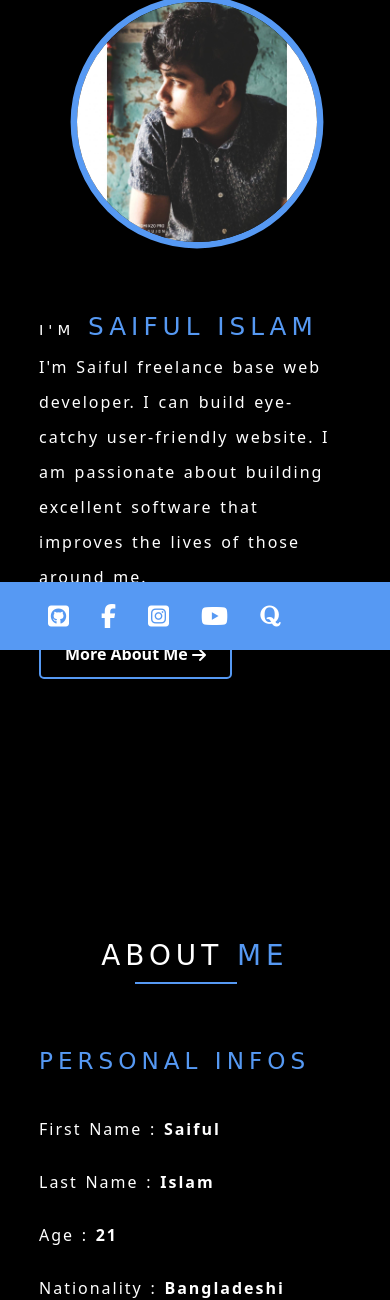
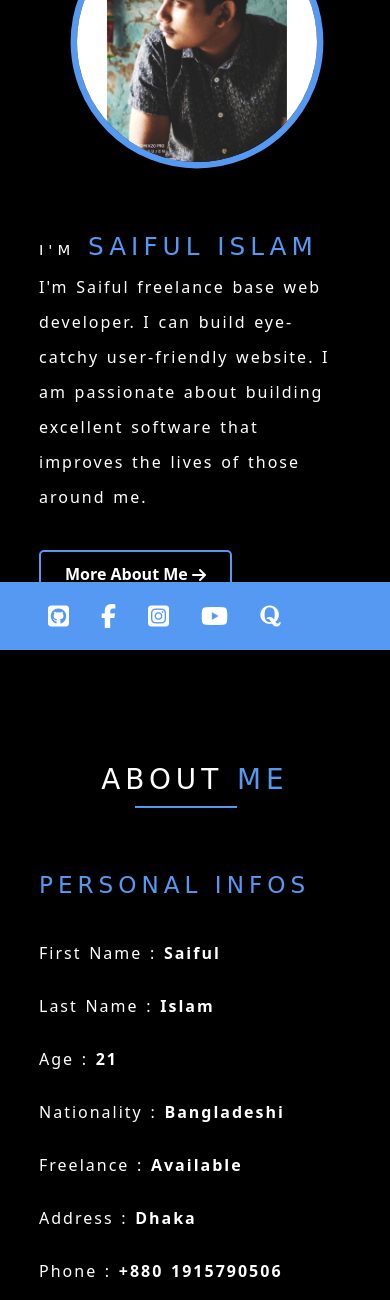
Before and after one commit to saifulIslamSourceCode/personal_website, a PHP site: page / in a window 390 px wide. Shown: the part 196-1496 px from the top of the page. Run offline with PHP 8.4, Linux system fonts and the light colour scheme; some libraries are stand-ins or nearby versions; some web fonts are replaced.

Commit message:
Update index.css

```diff
--- a/index.css
+++ b/index.css
@@ -314,9 +314,9 @@ header {
 		background: black;
 		color: white;
 	}
-	main {
-  		margin-bottom: 2rem;
-  	}
+	.sec {
+		margin-top:0rem;
+	}
 	.costome-cursor {
 	  	display: none;
 	}
```
